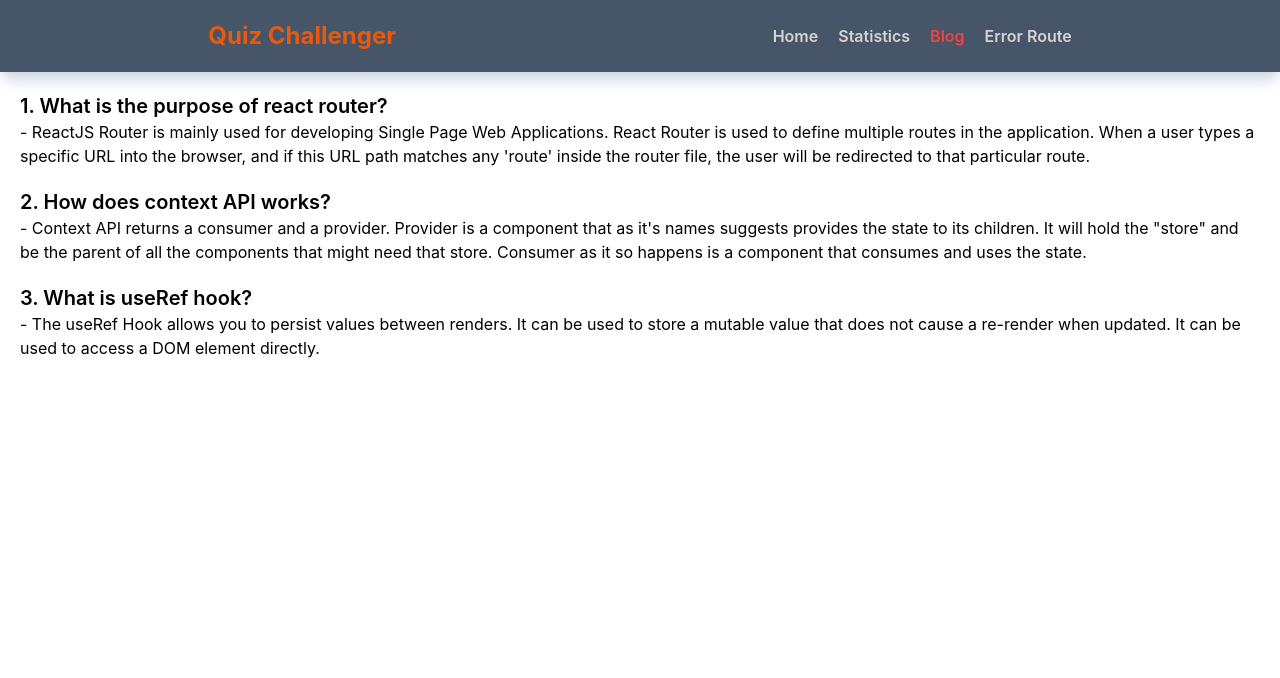
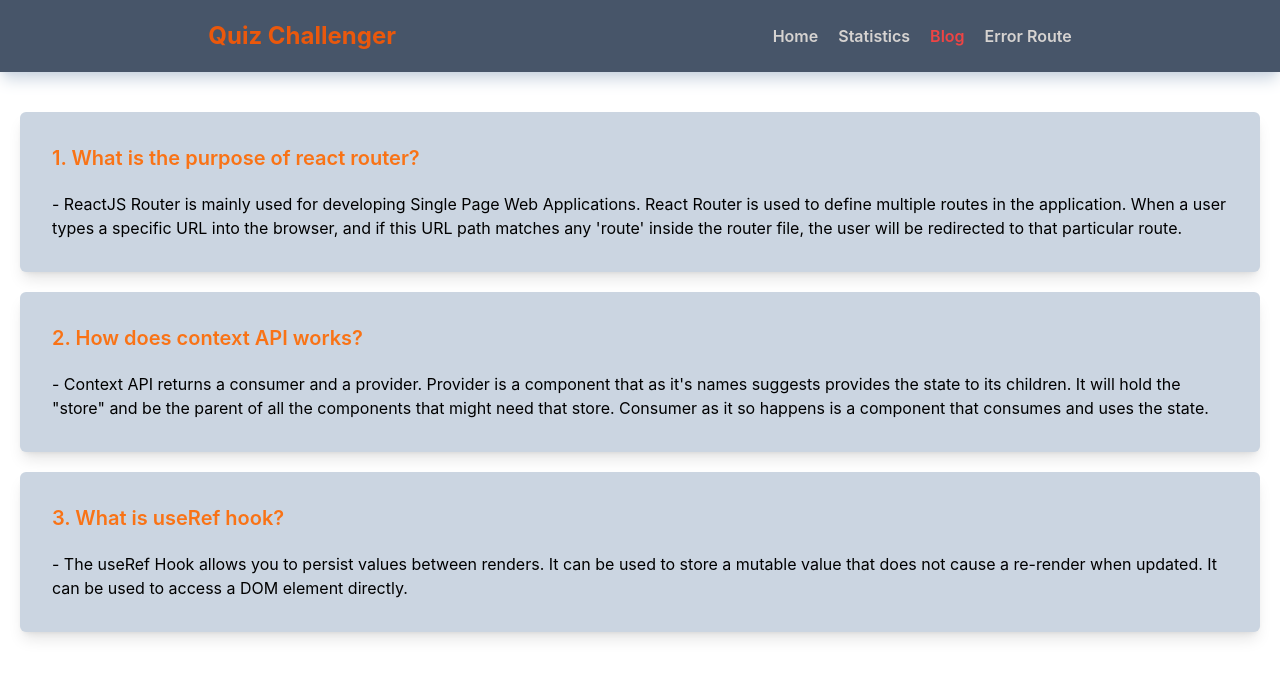
Before and after one commit to MahadiMunna/Quiz-challenger_React-Router-Tailwind_Frontend, a React (Create React App) app: page /blog in a window 1280 px wide. Shown: the top 678 px of the page. Built offline with nearby package versions, Linux system fonts and the light colour scheme.

Commit message:
blog styled

```diff
--- a/src/App.js
+++ b/src/App.js
@@ -41,13 +41,6 @@ function App() {
       ]
     },
     {
-      path:'/quiz',
-      loader: async() =>{
-        return fetch('https://openapi.programming-hero.com/api/quiz/1')
-      },
-      element: <Quiz></Quiz>
-    },
-    {
       path:'/erors',
       element: <ErrorRoute></ErrorRoute>
     },
--- a/src/components/Blog/Blog.js
+++ b/src/components/Blog/Blog.js
@@ -2,17 +2,17 @@ import React from 'react';
 
 const Blog = () => {
     return (
-        <div className='m-5'>
-            <div className='mb-5'>
-            <h2 className='text-xl font-semibold'>1. What is the purpose of react router?</h2>
+        <div className='m-5 mt-10'>
+            <div className='mb-5 bg-slate-300 p-8 rounded-md shadow-lg'>
+            <h2 className='text-xl font-semibold mb-5 text-orange-500'>1. What is the purpose of react router?</h2>
             <p>- ReactJS Router is mainly used for developing Single Page Web Applications. React Router is used to define multiple routes in the application. When a user types a specific URL into the browser, and if this URL path matches any 'route' inside the router file, the user will be redirected to that particular route.</p>
             </div>
-            <div className='mb-5'>
-                <h2 className='text-xl font-semibold'>2. How does context API works?</h2>
+            <div className='mb-5 bg-slate-300 p-8 rounded-md shadow-lg'>
+                <h2 className='text-xl font-semibold mb-5 text-orange-500'>2. How does context API works?</h2>
                 <p>- Context API returns a consumer and a provider. Provider is a component that as it's names suggests provides the state to its children. It will hold the "store" and be the parent of all the components that might need that store. Consumer as it so happens is a component that consumes and uses the state.</p>
             </div>
-            <div className='mb-5'>
-                <h2 className='text-xl font-semibold'>3. What is useRef hook?</h2>
+            <div className='mb-5 bg-slate-300 p-8 rounded-md shadow-lg'>
+                <h2 className='text-xl font-semibold mb-5 text-orange-500'>3. What is useRef hook?</h2>
                 <p>- The useRef Hook allows you to persist values between renders. It can be used to store a mutable value that does not cause a re-render when updated. It can be used to access a DOM element directly.</p>
             </div>
         </div>
--- a/src/components/Header/Header.js
+++ b/src/components/Header/Header.js
@@ -9,7 +9,7 @@ const Header = () => {
             </div>
 
             <nav className='flex gap-5 font-semibold text-stone-300'>
-                <NavLink className={({ isActive }) =>isActive ? 'active text-red-500' : 'hover:text-orange-500'} to='/'>Home</NavLink>
+                <NavLink className='hover:text-orange-500' to='/'>Home</NavLink>
                 <NavLink className={({ isActive }) =>isActive ? 'active text-red-500' : 'hover:text-orange-500'} to='/statistics'>Statistics</NavLink>
                 <NavLink className={({ isActive }) =>isActive ? 'active text-red-500' : 'hover:text-orange-500'} to='/blog'>Blog</NavLink>
                 <NavLink className={({ isActive }) =>isActive ? 'active text-red-500' : 'hover:text-orange-500'} to='/error'>Error Route</NavLink>
```
